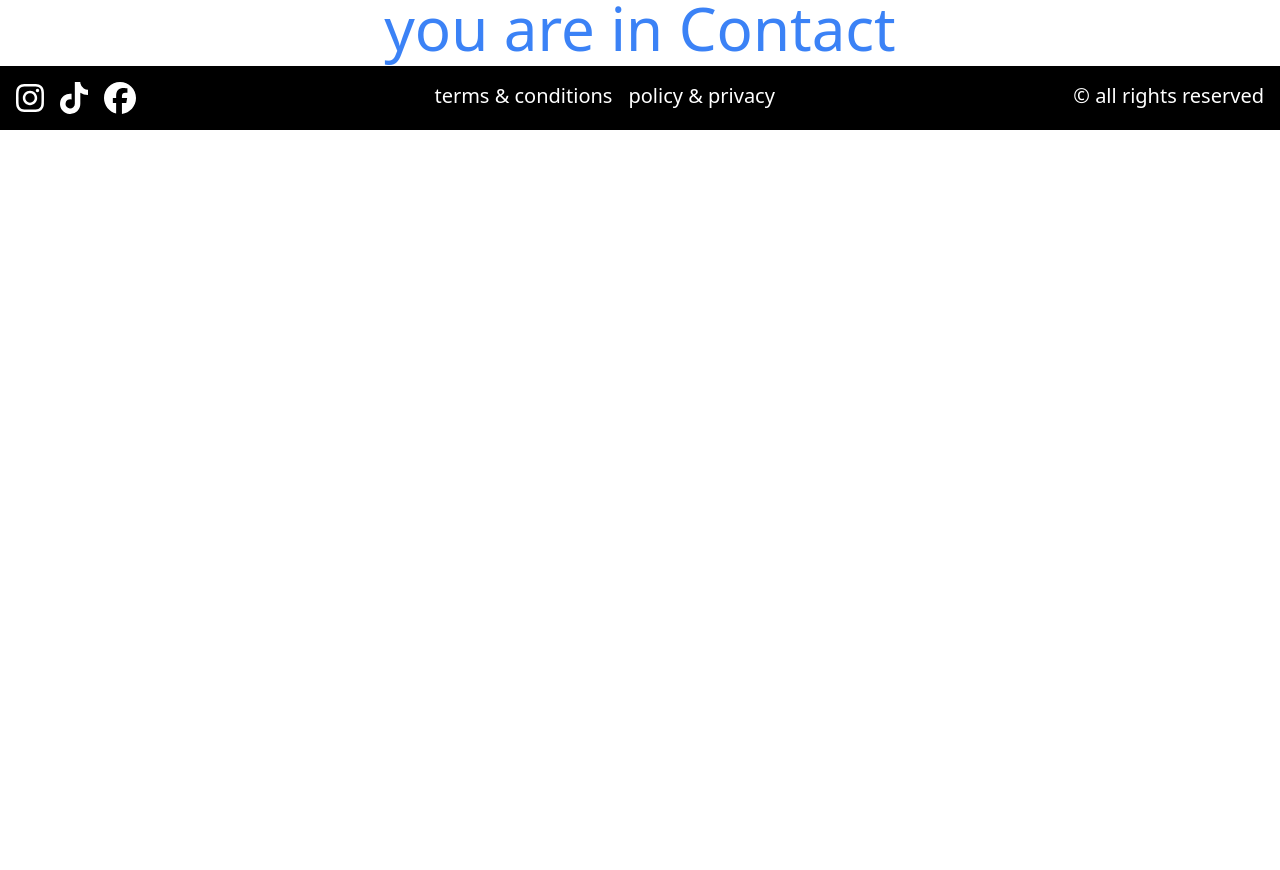
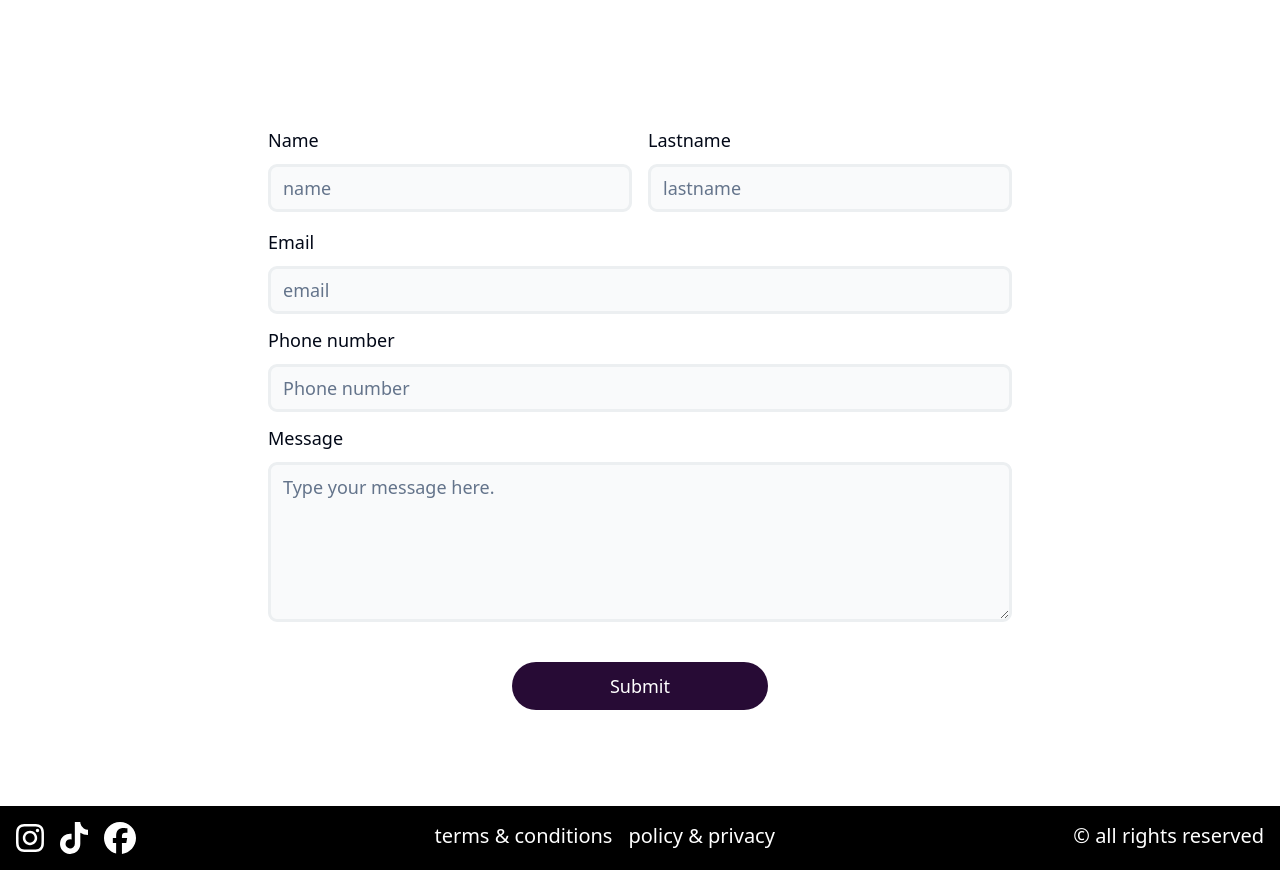
Before and after one commit to 3liezerDev/kemistry-space, a React (Vite) app: page /Contact in a window 1280 px wide. Shown: the part 802-1672 px from the top of the page. Before the commit the page ends 932 px from the top, so only its background shows below. Built offline with nearby package versions, Linux system fonts and the light colour scheme.

Commit message:
Contact Form added

```diff
--- a/package.json
+++ b/package.json
@@ -15,6 +15,8 @@
     "@fortawesome/free-brands-svg-icons": "^6.5.2",
     "@fortawesome/free-solid-svg-icons": "^6.5.2",
     "@fortawesome/react-fontawesome": "^0.2.1",
+    "@hookform/resolvers": "^3.4.0",
+    "@radix-ui/react-label": "^2.0.2",
     "@radix-ui/react-menubar": "^1.0.4",
     "@radix-ui/react-navigation-menu": "^1.1.4",
     "@radix-ui/react-slot": "^1.0.2",
@@ -24,9 +26,11 @@
     "lucide-react": "^0.378.0",
     "react": "^18.2.0",
     "react-dom": "^18.2.0",
+    "react-hook-form": "^7.51.4",
     "react-router-dom": "^6.23.1",
     "tailwind-merge": "^2.3.0",
-    "tailwindcss-animate": "^1.0.7"
+    "tailwindcss-animate": "^1.0.7",
+    "zod": "^3.23.8"
   },
   "devDependencies": {
     "@iconify/react": "^5.0.0-beta.2",
--- /dev/null
+++ b/src/components/ui/form.jsx
@@ -0,0 +1,133 @@
+import * as React from "react"
+import { Slot } from "@radix-ui/react-slot"
+import { Controller, FormProvider, useFormContext } from "react-hook-form";
+
+import { cn } from "@/lib/utils"
+import { Label } from "@/components/ui/label"
+
+const Form = FormProvider
+
+const FormFieldContext = React.createContext({})
+
+const FormField = (
+  {
+    ...props
+  }
+) => {
+  return (
+    (<FormFieldContext.Provider value={{ name: props.name }}>
+      <Controller {...props} />
+    </FormFieldContext.Provider>)
+  );
+}
+
+const useFormField = () => {
+  const fieldContext = React.useContext(FormFieldContext)
+  const itemContext = React.useContext(FormItemContext)
+  const { getFieldState, formState } = useFormContext()
+
+  const fieldState = getFieldState(fieldContext.name, formState)
+
+  if (!fieldContext) {
+    throw new Error("useFormField should be used within <FormField>")
+  }
+
+  const { id } = itemContext
+
+  return {
+    id,
+    name: fieldContext.name,
+    formItemId: `${id}-form-item`,
+    formDescriptionId: `${id}-form-item-description`,
+    formMessageId: `${id}-form-item-message`,
+    ...fieldState,
+  }
+}
+
+const FormItemContext = React.createContext({})
+
+const FormItem = React.forwardRef(({ className, ...props }, ref) => {
+  const id = React.useId()
+
+  return (
+    (<FormItemContext.Provider value={{ id }}>
+      <div ref={ref} className={cn("space-y-2", className)} {...props} />
+    </FormItemContext.Provider>)
+  );
+})
+FormItem.displayName = "FormItem"
+
+const FormLabel = React.forwardRef(({ className, ...props }, ref) => {
+  const { error, formItemId } = useFormField()
+
+  return (
+    (<Label
+      ref={ref}
+      className={cn(error && "text-destructive", className)}
+      htmlFor={formItemId}
+      {...props} />)
+  );
+})
+FormLabel.displayName = "FormLabel"
+
+const FormControl = React.forwardRef(({ ...props }, ref) => {
+  const { error, formItemId, formDescriptionId, formMessageId } = useFormField()
+
+  return (
+    (<Slot
+      ref={ref}
+      id={formItemId}
+      aria-describedby={
+        !error
+          ? `${formDescriptionId}`
+          : `${formDescriptionId} ${formMessageId}`
+      }
+      aria-invalid={!!error}
+      {...props} />)
+  );
+})
+FormControl.displayName = "FormControl"
+
+const FormDescription = React.forwardRef(({ className, ...props }, ref) => {
+  const { formDescriptionId } = useFormField()
+
+  return (
+    (<p
+      ref={ref}
+      id={formDescriptionId}
+      className={cn("text-sm text-muted-foreground", className)}
+      {...props} />)
+  );
+})
+FormDescription.displayName = "FormDescription"
+
+const FormMessage = React.forwardRef(({ className, children, ...props }, ref) => {
+  const { error, formMessageId } = useFormField()
+  const body = error ? String(error?.message) : children
+
+  if (!body) {
+    return null
+  }
+
+  return (
+    (<p
+      ref={ref}
+      id={formMessageId}
+      className={cn("text-sm font-medium text-destructive", className)}
+      {...props}>
+      {body}
+    </p>)
+  );
+})
+FormMessage.displayName = "FormMessage"
+
+export {
+  useFormField,
+  Form,
+  FormItem,
+  FormLabel,
+  FormControl,
+  FormDescription,
+  FormMessage,
+  FormField,
+}
--- /dev/null
+++ b/src/components/ui/input.jsx
@@ -0,0 +1,19 @@
+import * as React from "react"
+
+import { cn } from "@/lib/utils"
+
+const Input = React.forwardRef(({ className, type, ...props }, ref) => {
+  return (
+    (<input
+      type={type}
+      className={cn(
+        "flex h-10 w-full rounded-md border border-input bg-background px-3 py-2 text-sm ring-offset-background file:border-0 file:bg-transparent file:text-sm file:font-medium placeholder:text-muted-foreground focus-visible:outline-none focus-visible:ring-2 focus-visible:ring-ring focus-visible:ring-offset-2 disabled:cursor-not-allowed disabled:opacity-50",
+        className
+      )}
+      ref={ref}
+      {...props} />)
+  );
+})
+Input.displayName = "Input"
+
+export { Input }
--- /dev/null
+++ b/src/components/ui/label.jsx
@@ -0,0 +1,18 @@
+"use client"
+
+import * as React from "react"
+import * as LabelPrimitive from "@radix-ui/react-label"
+import { cva } from "class-variance-authority";
+
+import { cn } from "@/lib/utils"
+
+const labelVariants = cva(
+  "text-sm font-medium leading-none peer-disabled:cursor-not-allowed peer-disabled:opacity-70"
+)
+
+const Label = React.forwardRef(({ className, ...props }, ref) => (
+  <LabelPrimitive.Root ref={ref} className={cn(labelVariants(), className)} {...props} />
+))
+Label.displayName = LabelPrimitive.Root.displayName
+
+export { Label }
--- /dev/null
+++ b/src/components/ui/textarea.jsx
@@ -0,0 +1,18 @@
+import * as React from "react"
+
+import { cn } from "@/lib/utils"
+
+const Textarea = React.forwardRef(({ className, ...props }, ref) => {
+  return (
+    (<textarea
+      className={cn(
+        "flex min-h-[80px] w-full rounded-md border border-input bg-background px-3 py-2 text-sm ring-offset-background placeholder:text-muted-foreground focus-visible:outline-none focus-visible:ring-2 focus-visible:ring-ring focus-visible:ring-offset-2 disabled:cursor-not-allowed disabled:opacity-50",
+        className
+      )}
+      ref={ref}
+      {...props} />)
+  );
+})
+Textarea.displayName = "Textarea"
+
+export { Textarea }
--- a/src/pages/Contact.jsx
+++ b/src/pages/Contact.jsx
@@ -1,7 +1,43 @@
+import { Input } from "@/components/ui/input"
+import { Label } from "@/components/ui/label"
+import { Textarea } from "@/components/ui/textarea"
+import { Button } from "@/components/ui/button"
+
 export const Contact = () => {
-    return (
-      <h1 className='text-6xl text-blue-500 text-center'>
-          you are in Contact
-      </h1>
-    )
-  }
+  const inputStyle = {
+    backgroundColor: "#F9FAFB",
+    borderRadius: "9px",
+    border: "3px solid #ECEFF1",
+  };
+
+  const placeholderStyle = {
+    color: "#ECEFF1",
+  };
+
+  return (
+    <div className="flex justify-center items-center flex-col h-screen">
+      <div className="m-10 w-3/5 px-3">
+        <div className="flex items-center gap-4 pb-4">
+          <div className="w-full">
+            <Label htmlFor="name" className="text-lg" >Name</Label>
+            <Input type="name" id="name" placeholder="name" style={inputStyle} className="h-12 mt-2.5 text-lg" />
+          </div>
+          <div className="w-full">
+            <Label htmlFor="lastname" className="text-lg">Lastname</Label>
+            <Input type="lastname" id="lastname" placeholder="lastname" className="h-12 mt-2.5 text-lg" style={inputStyle} />
+          </div>
+        </div>
+        <div>
+          <Label htmlFor="email" className="text-lg">Email</Label>
+          <Input type="email" id="email" placeholder="email" className="h-12 mt-2.5 mb-3 text-lg" style={inputStyle} />
+          <Label htmlFor="phone" className="text-lg">Phone number</Label>
+          <Input type="tel" id="phone" placeholder="Phone number" className="h-12 mt-2.5 mb-3 text-lg" style={inputStyle}/>
+          <Label htmlFor="message" className="text-lg">Message</Label>
+          <Textarea placeholder="Type your message here." className="h-40 mt-2.5 text-lg " style={inputStyle} />
+
+        </div>
+      </div>
+      <Button type="submit" className="w-64 h-12 bg-[#270b35] hover:bg-[#6a2c79] text-white text-lg rounded-full">Submit</Button>
+    </div>
+  )
+}
```
Also changed, not shown: 1 other file (tests, documents, lock files or other folders).
